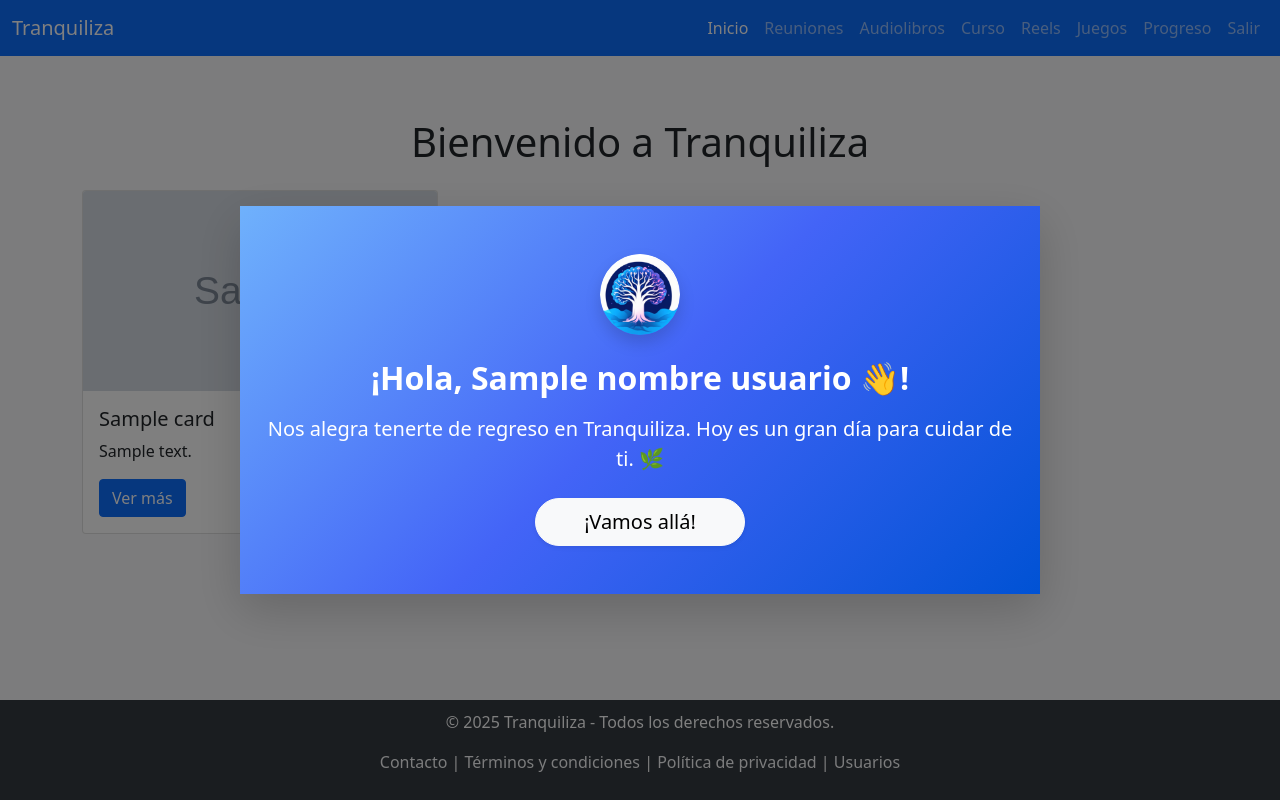
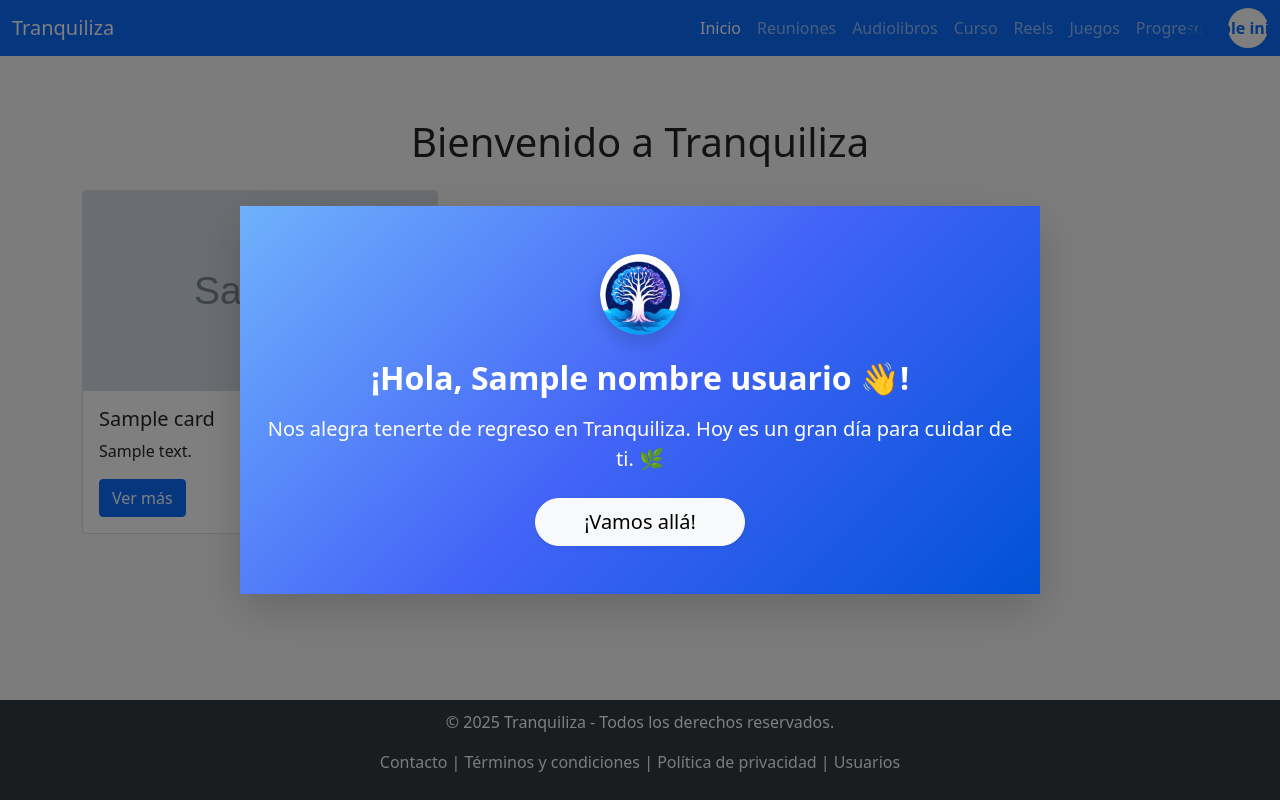
Before and after one commit to rodrigoalexis12345/tranquiliza-proyecto2025, a Spring app: template src/main/resources/templates/index.html in a window 1280 px wide. Run offline with Thymeleaf, Linux system fonts and the light colour scheme; the template is opened without the code that fills it: most values are stand-ins (such as "Sample title", 1, 10 or a date in 2020); grey boxes marked "Sample" are stand-in pictures; data that the repository does not hold is empty; some of the project's set-up classes (security, data sources, template engines, error pages and the like) are left out, and stand-ins take their place.

Commit message:
todo terminado al 80 porciento falta singleton

```diff
--- a/src/main/java/com/informationconfig/spring/tranquiliza/springboot/tranquiliza/controllers/UsuarioController.java
+++ b/src/main/java/com/informationconfig/spring/tranquiliza/springboot/tranquiliza/controllers/UsuarioController.java
@@ -49,4 +49,7 @@
     }
 
 
+
+
+
 }
--- a/src/main/resources/templates/index.html
+++ b/src/main/resources/templates/index.html
@@ -54,6 +54,20 @@
         .card-body {
             flex-grow: 1;
         }
+
+        .avatar-circle {
+            width: 40px;
+            height: 40px;
+            border-radius: 50%;
+            background-color: #ffffff;
+            color: #0d6efd;
+            display: flex;
+            align-items: center;
+            justify-content: center;
+            font-weight: bold;
+            font-size: 16px;
+            cursor: pointer;
+        }
     </style>
 </head>
 <body class="bg-light">
@@ -66,6 +80,7 @@
                 aria-controls="navbarNav" aria-expanded="false" aria-label="Toggle navigation">
             <span class="navbar-toggler-icon"></span>
         </button>
+
         <div class="collapse navbar-collapse" id="navbarNav">
             <ul class="navbar-nav ms-auto">
                 <li class="nav-item"><a class="nav-link active" th:href="@{/}">Inicio</a></li>
@@ -75,8 +90,20 @@
                 <li class="nav-item"><a class="nav-link" th:href="@{/reels}">Reels</a></li>
                 <li class="nav-item"><a class="nav-link" th:href="@{/juegos}">Juegos</a></li>
                 <li class="nav-item"><a class="nav-link" th:href="@{/progreso}">Progreso</a></li>
-                <li class="nav-item"><a class="nav-link" th:href="@{/logout}">Salir</a></li>
+
             </ul>
+
+            <!-- Bolita de usuario -->
+            <div class="dropdown ms-3" th:if="${inicial}">
+                <button class="avatar-circle dropdown-toggle border-0" type="button" id="userDropdown"
+                        data-bs-toggle="dropdown" aria-expanded="false" th:text="${inicial}">
+                </button>
+                <ul class="dropdown-menu dropdown-menu-end" aria-labelledby="userDropdown">
+                    <li class="dropdown-item disabled" th:text="${usuarioSesion.nombre} + ' ' + ${usuarioSesion.apellidos}">Nombre Apellido</li>
+                    <li><hr class="dropdown-divider"></li>
+                    <li><a class="dropdown-item" th:href="@{/login}">Cerrar sesión</a></li>
+                </ul>
+            </div>
         </div>
     </div>
 </nav>
@@ -84,8 +111,6 @@
 <!-- Contenido principal -->
 <div class="container py-5">
     <h1 class="text-center mb-4">Bienvenido a Tranquiliza</h1>
-
-
 
     <div class="row">
         <!-- Cards dinámicas -->
@@ -117,6 +142,7 @@
         </div>
     </div>
 </div>
+
 <!-- Footer -->
 <footer>
     <p>&copy; 2025 Tranquiliza - Todos los derechos reservados.</p>
@@ -132,13 +158,9 @@
 <script src="https://cdn.jsdelivr.net/npm/bootstrap@5.1.3/dist/js/bootstrap.bundle.min.js"></script>
 <script th:if="${nombreUsuario}">
     window.addEventListener('load', () => {
-        if (!sessionStorage.getItem('bienvenidaMostrada')) {
-            const modal = new bootstrap.Modal(document.getElementById('bienvenidaModal'));
-            modal.show();
-            sessionStorage.setItem('bienvenidaMostrada', 'true');
-        }
+        const modal = new bootstrap.Modal(document.getElementById('bienvenidaModal'));
+        modal.show();
     });
 </script>
-
 </body>
 </html>
--- a/src/main/resources/templates/login.html
+++ b/src/main/resources/templates/login.html
@@ -68,6 +68,7 @@
       .media-content {
         height: 200px;
       }
+
     }
   </style>
 </head>
--- a/src/main/resources/templates/reels.html
+++ b/src/main/resources/templates/reels.html
@@ -303,6 +303,7 @@
                 width: 36px;
                 height: 36px;
             }
+
         }
     </style>
 </head>
@@ -320,6 +321,7 @@
                     <a class="nav-link" th:href="@{/juegos}">Juegos</a>
                     <a class="nav-link" th:href="@{/progreso}">Progreso</a>
                 </nav>
+
             </div>
             <div class="flex items-center space-x-4">
                 <a href="/register" class="hidden sm:inline-block text-sm font-medium hover:text-white transition">Registrarse</a>
```
Also changed, not shown: src/main/java/com/informationconfig/spring/tranquiliza/springboot/tranquiliza/controllers/GlobalModelAdvice.java (added, +32 -0 lines), src/main/java/com/informationconfig/spring/tranquiliza/springboot/tranquiliza/controllers/HomeController.java (+11 -2 lines), src/main/resources/templates/curso.html (+30 -1 lines), src/main/resources/templates/juegos.html (+24 -0 lines), src/main/resources/templates/register.html (+13 -0 lines).
